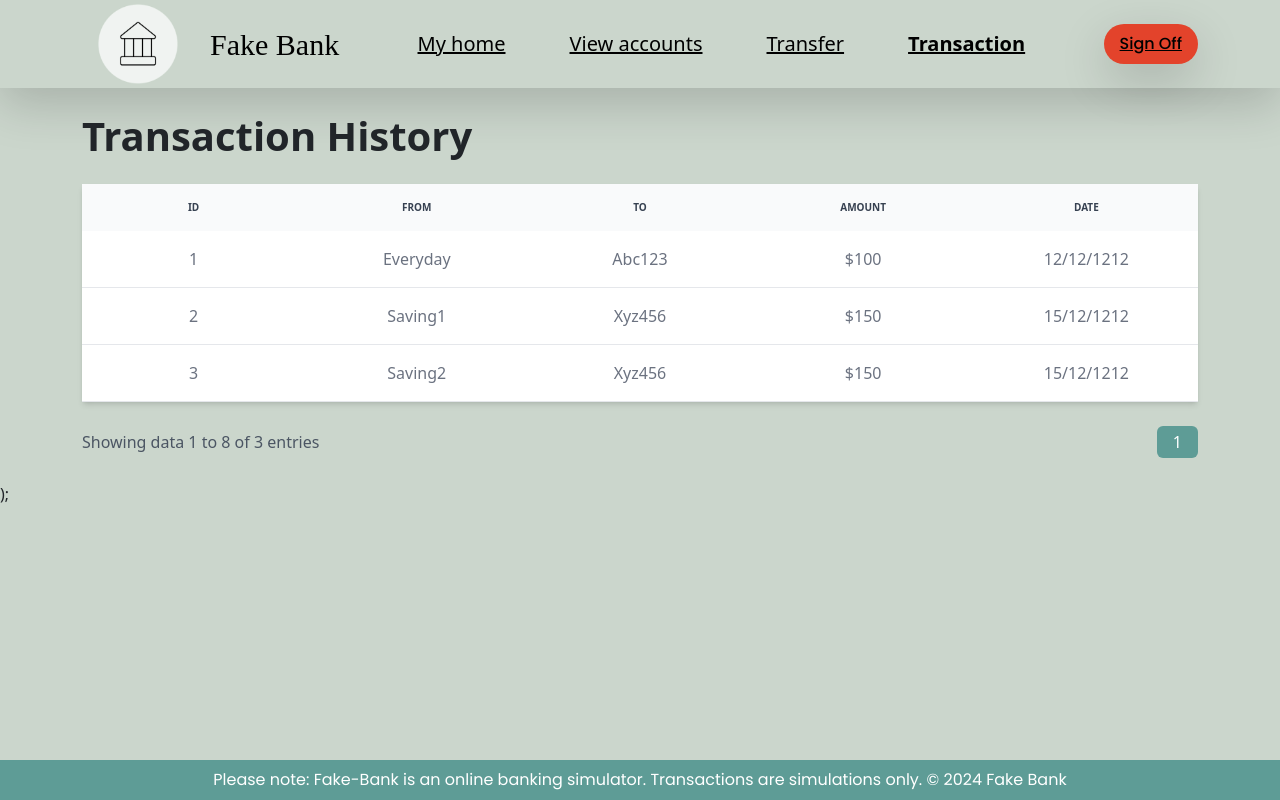
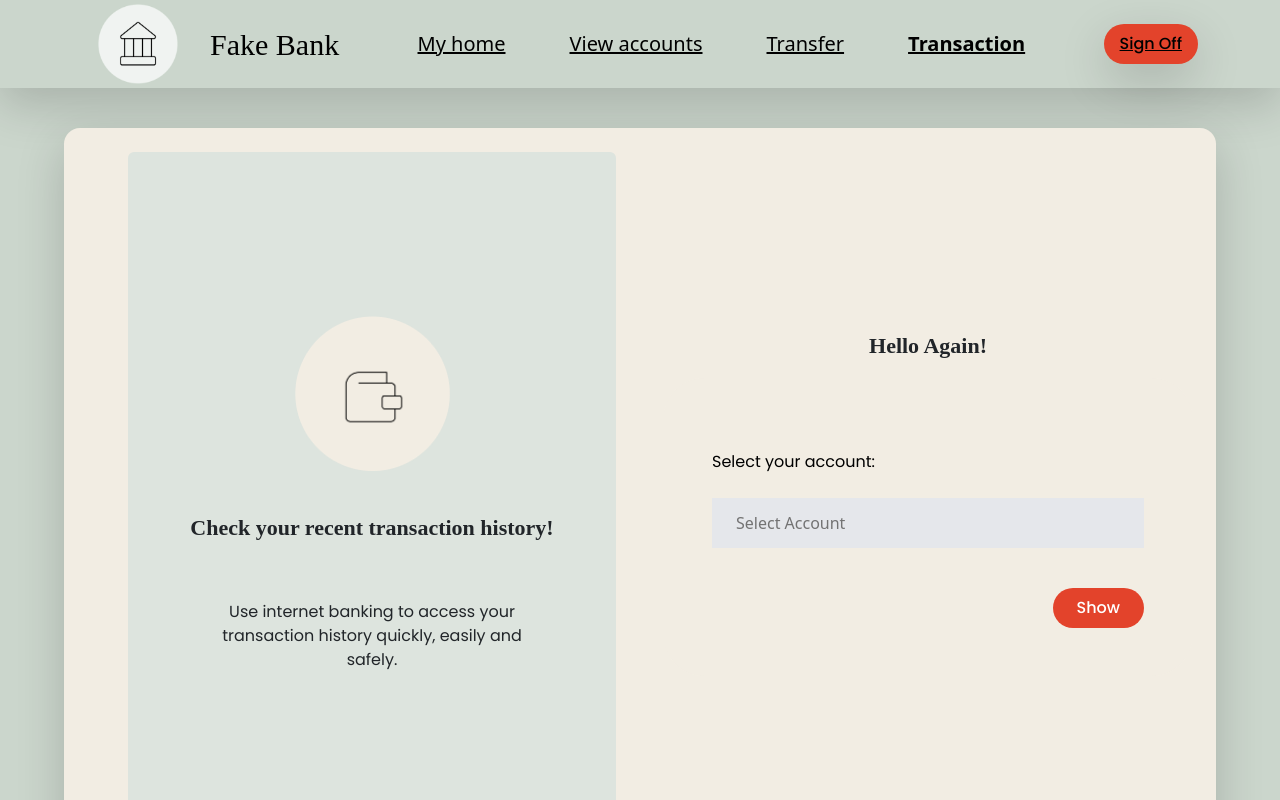
Before and after one commit to ponkpook/Fake-Bank-Front, a React (Create React App) app: page /transaction in a window 1280 px wide. Shown: the top 800 px of the page. Built offline with nearby package versions, Linux system fonts and the light colour scheme; a web font is replaced by a local one.

Commit message:
feat(transactionSelect): create page for selecting specific account to access its transaction history

```diff
--- a/src/App.tsx
+++ b/src/App.tsx
@@ -1,14 +1,19 @@
-import React from "react";
+import React, { useEffect, useState } from "react";
 import { Routes, Route } from "react-router-dom";
 import { Homepage } from "./pages/homepage";
 import { Login } from "./pages/login";
 import { Signup } from "./pages/signup";
 import { Transfer } from "./pages/transfer";
 import { Viewaccount } from "./pages/viewaccount";
-import { Transaction } from "./pages/transaction";
+// import { Transaction } from "./pages/transaction";
+import { TransactionSelect } from "./pages/transactionSelect";
 import "./App.css";
 
+import { IAccount } from "./type";
+
 export const App = () => {
+  const [accounts, setAccounts] = useState<IAccount[]>([]);
+
   return (
     <Routes>
       <Route path="/" element={<Homepage />} />
@@ -16,7 +21,7 @@ export const App = () => {
       <Route path="/signup" element={<Signup />} />
       <Route path="/accounts" element={<Viewaccount />} />
       <Route path="/transfer" element={<Transfer />} />
-      <Route path="/transaction" element={<Transaction />} />
+      <Route path="/transaction" element={<TransactionSelect accounts={accounts} />} />
     </Routes>
   );
 };
--- /dev/null
+++ b/src/pages/transactionSelect.tsx
@@ -0,0 +1,89 @@
+import React, { useState } from "react";
+import { Container } from "../components/container";
+import GreetingSection from "../components/GreetingSection";
+import { IAccount } from "../type";
+
+interface TransactionSelectProps {
+    accounts: IAccount[];
+}
+
+export const TransactionSelect: React.FC<TransactionSelectProps> = ({ accounts }) => {
+    const [selectedAccount, setSelectedAccount] = useState<string>(""); // State for selected account
+    const [isAccountDropdownOpen, setIsAccountDropdownOpen] = useState<boolean>(false);
+
+
+  // Handle account selection from dropdown
+    const handleAccountChange = (account: string) => {
+    setSelectedAccount(account);
+    setIsAccountDropdownOpen(false); // Close dropdown after selection
+    };
+
+
+
+    return (
+        <Container>
+        <div className="flex flex-col md:flex-row w-[90%] mx-auto bg-native-milk shadow-lg my-10 rounded-m min-h-[80vh] items-center justify-center ">
+            {/* Greeting section */}
+            <div className="flex flex-col h-full w-full md:w-[50%] p-4">
+            <GreetingSection
+                title="Check your recent transaction history!"
+                message="Use internet banking to access your transaction history quickly, easily and safely."
+                imgSrc="./assets/wallet.png"
+            />
+            </div>
+
+            {/* Account selection section */}
+            <div className="flex flex-col w-full md:w-[50%] p-4">
+            <div className="flex justify-center">
+                <p className="font-prosto text-xxl font-bold">Hello Again!</p>
+            </div>
+
+            <div className="flex-1 bg-native-milk rounded-[40px] p-4 relative">
+                <div className="relative p-4">
+                    <div className="text-black text-l font-normal font-['Poppins'] mb-4 mt-4">
+                        Select your account:
+                    </div>
+                    <div className="w-full h-l bg-gray-200 flex items-center justify-between px-4 relative">
+                        <button
+                        className={`w-full text-left ${
+                            selectedAccount ? "text-black" : "text-grey-800"
+                        }`}
+                        onClick={() =>
+                            setIsAccountDropdownOpen(!isAccountDropdownOpen)
+                        }
+                        >
+                        {selectedAccount || "Select Account"}
+                        </button>
+
+                        {/* Dropdown for account selection */}
+                        {isAccountDropdownOpen && (
+                        <div className="absolute top-full mt-2 w-full bg-white shadow-lg z-10">
+                            {accounts.map((account) => (
+                            <button
+                                key={account.accNo}
+                                className="w-full text-left px-4 py-2 hover:bg-gray-200 cursor-pointer"
+                                onClick={() => handleAccountChange(account.name)}
+                            >
+                                {account.name} (BSB: {account.bsb}, Account:{" "}
+                                {account.accNo})
+                            </button>
+                            ))}
+                        </div>
+                        )}
+                    </div>
+                    <div className="flex justify-end space-x-4 mt-10">
+                    <button
+                    className="bg-native-red text-white text-sm font-medium font-['Poppins'] py-space-2 px-space-6 rounded-full hover:bg-orange-600"
+                    >
+                    Show
+                    </button>
+                </div>
+                </div>
+
+            </div>
+
+            </div>
+        </div>
+        </Container>
+    );
+    };
```
Also changed, not shown: public/assets/wallet.png (added).
